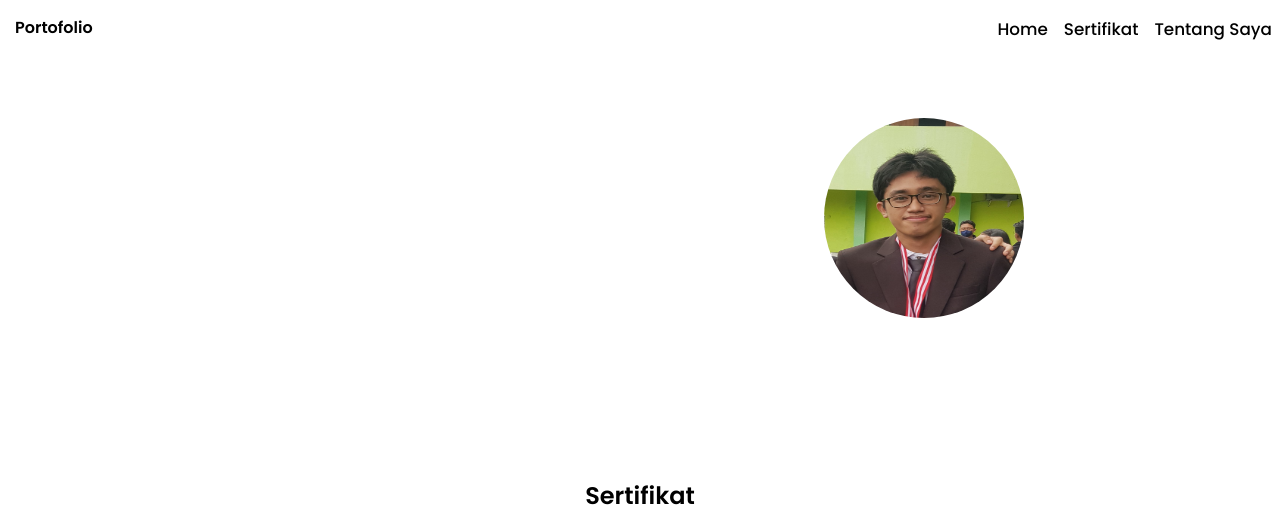
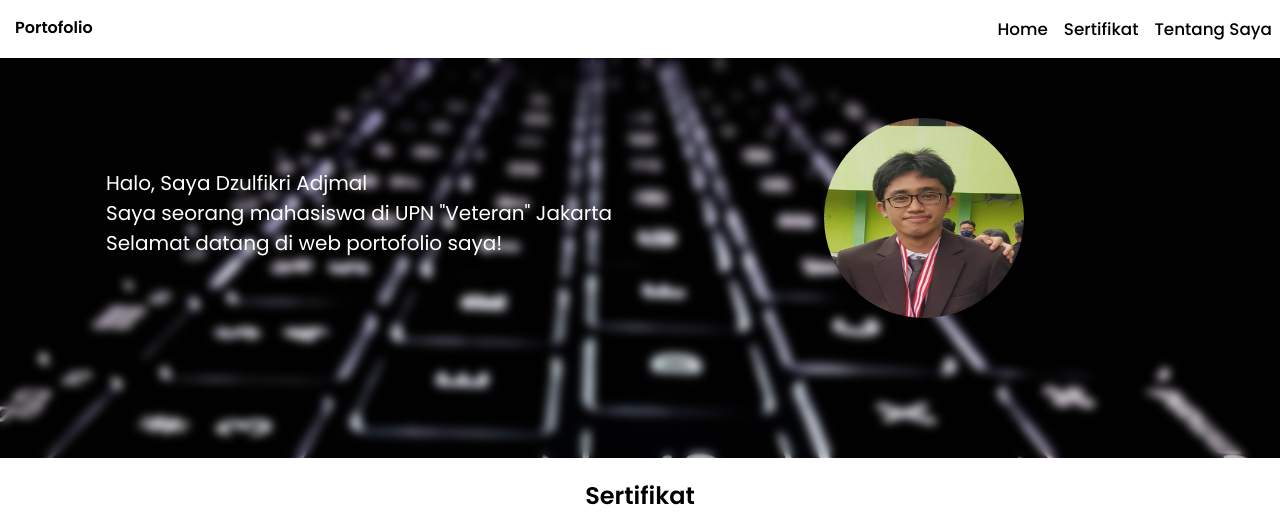
Before and after one commit to Dzoel31/portofolio-web, a plain HTML site: page index.html in a window 1280 px wide. Shown: the top 531 px of the page. Drawn offline with Linux system fonts and the light colour scheme; the site is published under a folder, as on GitHub Pages, so addresses that start at the root find nothing.

Commit message:
Fix relative path pada background image di CSS

```diff
--- a/styles/style.css
+++ b/styles/style.css
@@ -73,7 +73,7 @@ main {
 }
 
 main .content #hero {
-    background-image: url(/img/unsplash-keyboard.jpg);
+    background-image: url(../img/unsplash-keyboard.jpg);
     background-size: cover;
     width: 100%;
     height: 400px;
```
